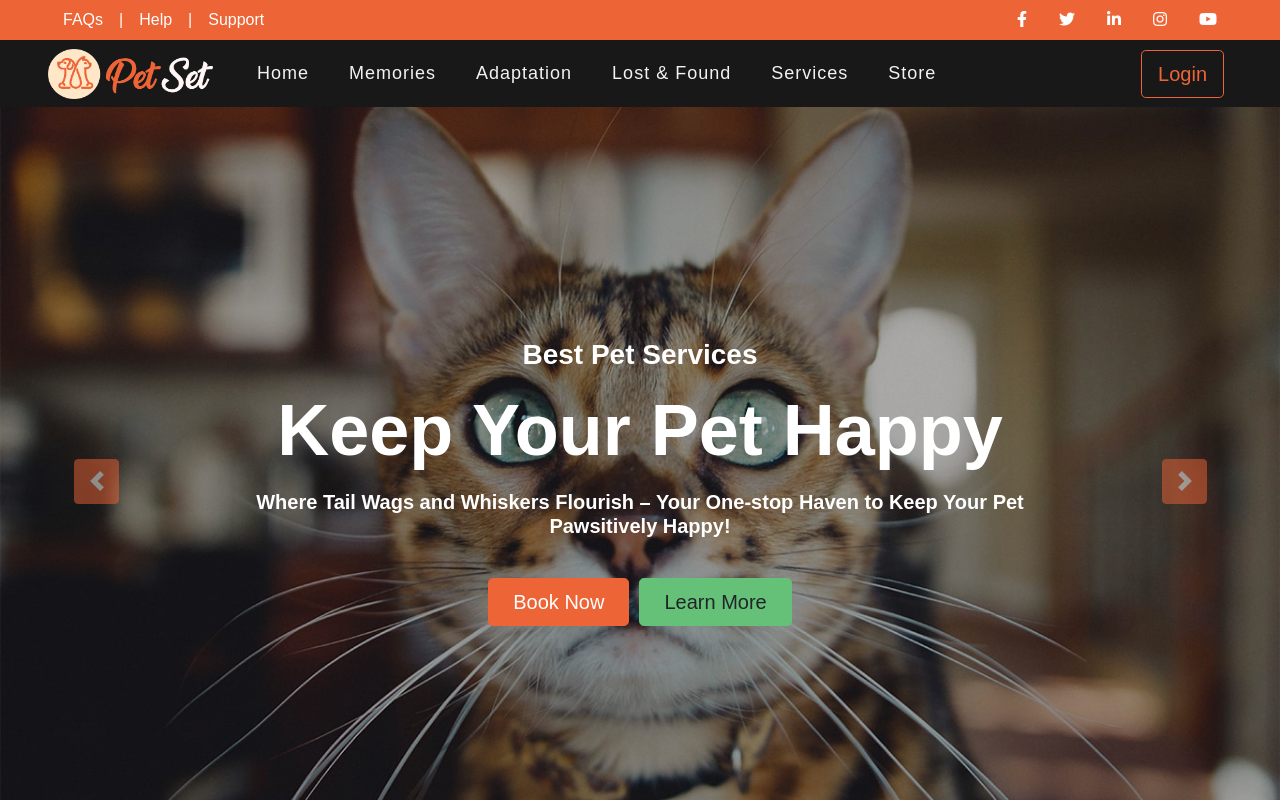
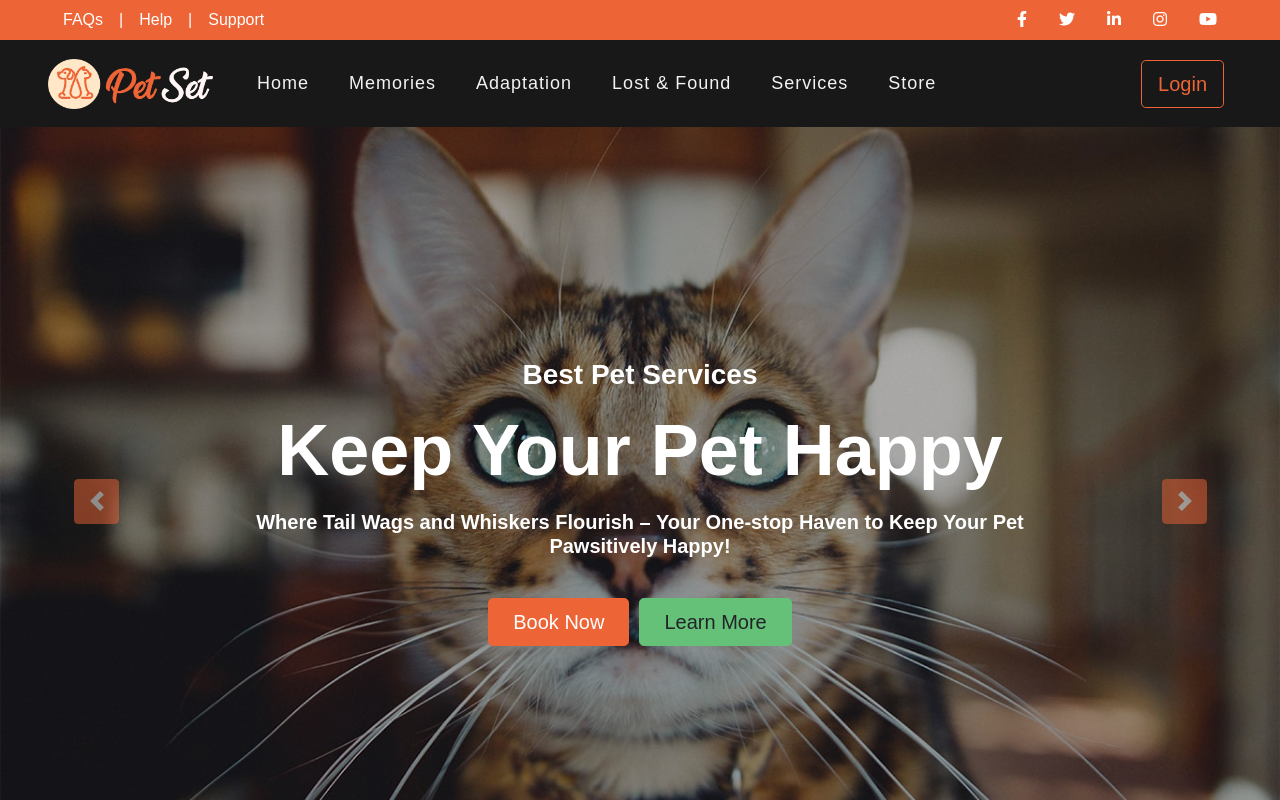
Before and after one commit to ShahinurAlamBhuiyan/PETSET_CLIENT, a React (Create React App) app: page / in a window 1280 px wide. Shown: the top 800 px of the page. Built offline with nearby package versions, Linux system fonts and the light colour scheme; no server answers.

Commit message:
nothng chanage

```diff
--- a/src/components/Shared/SharedNav/SharedNav.js
+++ b/src/components/Shared/SharedNav/SharedNav.js
@@ -32,12 +32,12 @@ const SharedNav = () => {
                     <div className="collapse navbar-collapse justify-content-between px-2" id="navbarCollapse">
                         <div className="navbar-nav mr-auto py-0" style={{ display: 'flex', justifyContent: 'space-between', alignItems: 'center', width: '100%' }}>
                             <>
-                                <a href="/" className="nav-item nav-link" style={{padding:'20px 20px'}}>Home</a>
-                                <a href="/memories" className="nav-item nav-link" style={{padding:'20px 20px'}}>Memories</a>
-                                <a href="/adaptation" className="nav-item nav-link" style={{padding:'20px 20px'}}>Adaptation</a>
-                                <a href="/lost&found" className="nav-item nav-link" style={{padding:'20px 20px'}}>Lost & Found</a>
-                                <a href="/services" className="nav-item nav-link" style={{padding:'20px 20px'}}>Services</a>
-                                <a href="/store" className="nav-item nav-link" style={{padding:'20px 20px'}}>Store</a>
+                                <a href="/" className="nav-item nav-link" >Home</a>
+                                <a href="/memories" className="nav-item nav-link" >Memories</a>
+                                <a href="/adaptation" className="nav-item nav-link" >Adaptation</a>
+                                <a href="/lost&found" className="nav-item nav-link" >Lost & Found</a>
+                                <a href="/services" className="nav-item nav-link" >Services</a>
+                                <a href="/store" className="nav-item nav-link" >Store</a>
                                 {/* <div className="nav-item dropdown">
                                     <a href="/" className="nav-link dropdown-toggle" data-toggle="dropdown">Store</a>
                                     <div className="dropdown-menu rounded-0 m-0">
```
